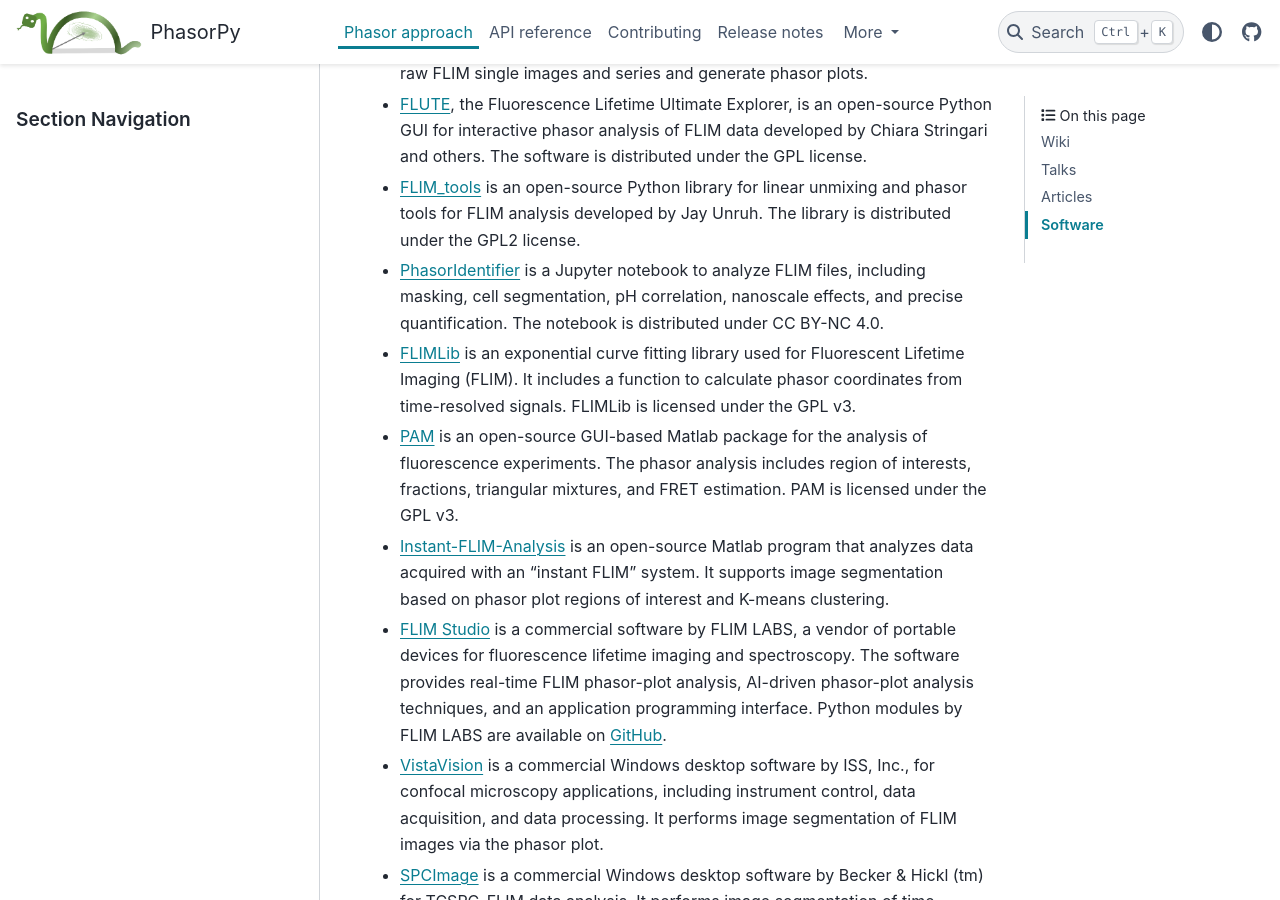
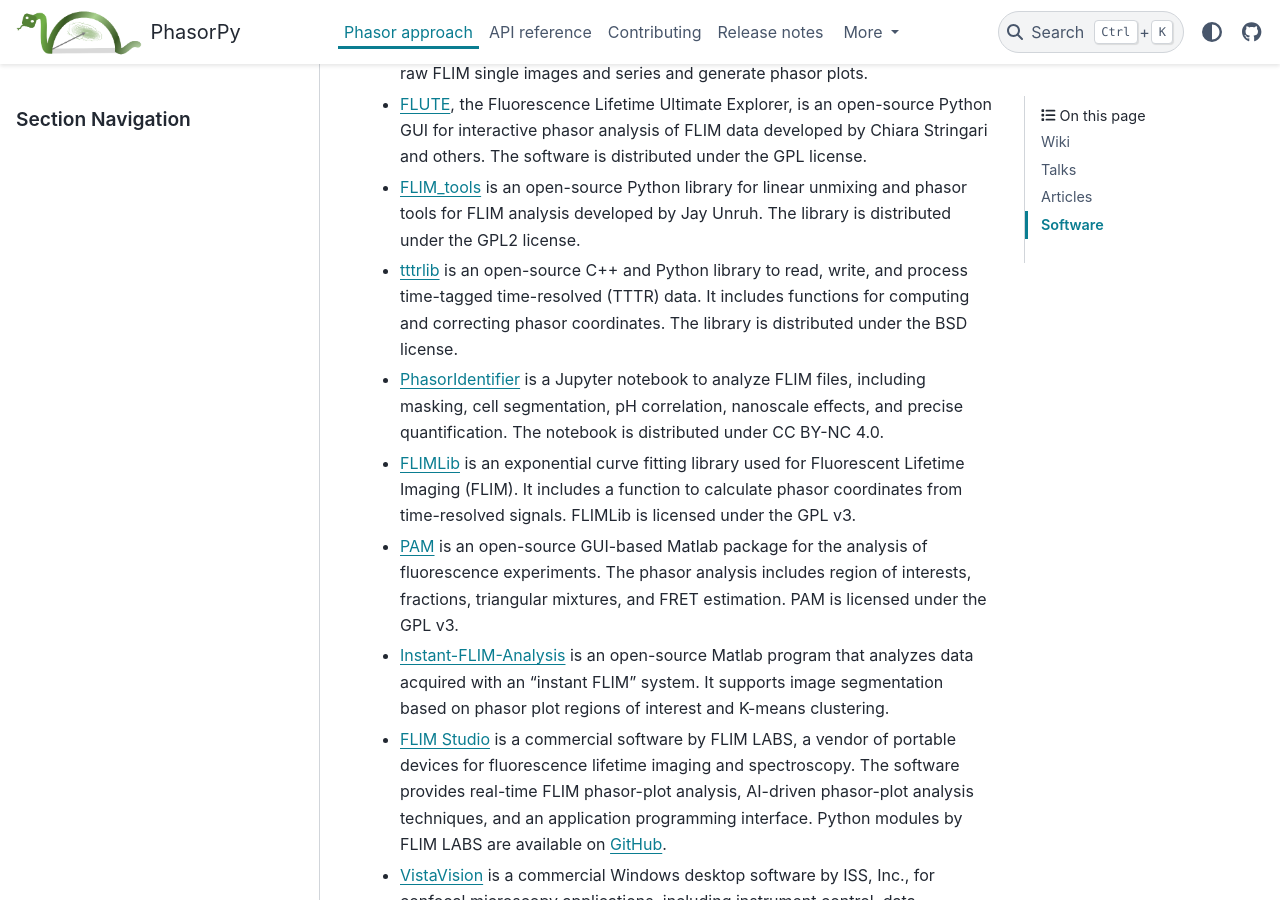
Before and after one commit to phasorpy/phasorpy, a Sphinx documentation site: the page built from docs/phasor_approach.rst, in a window 1280 px wide and 900 px high, scrolled down 2427 px. Built offline with Sphinx 7.4.7 and the PyData theme 0.15.4, drawn with Linux system fonts in a browser that asks for light colours; pages that are not in the unit, such as notebooks, are missing from menus.

Commit message:
Mention tttrlib (#30)

```diff
--- a/docs/phasor_approach.rst
+++ b/docs/phasor_approach.rst
@@ -148,6 +148,12 @@
   FLIM analysis developed by Jay Unruh. The library is distributed under
   the GPL2 license.
 
+- `tttrlib <https://github.com/Fluorescence-Tools/tttrlib>`_
+  is an open-source C++ and Python library to read, write, and process
+  time-tagged time-resolved (TTTR) data. It includes functions for computing
+  and correcting phasor coordinates. The library is distributed under the
+  BSD license.
+
 - `PhasorIdentifier <https://github.com/Mariochem92/PhasorIdentifier>`_
   is a Jupyter notebook to analyze FLIM files, including masking, cell
   segmentation, pH correlation, nanoscale effects, and precise quantification.
```
